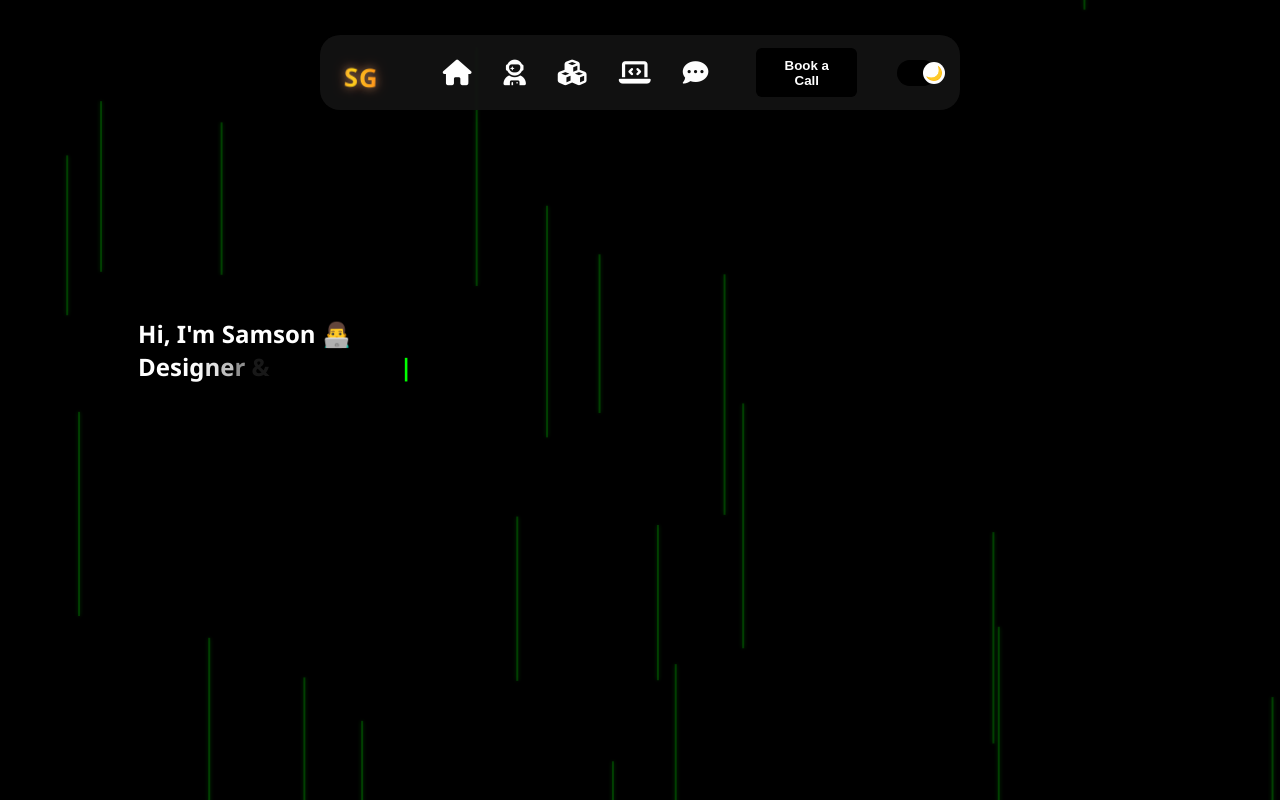
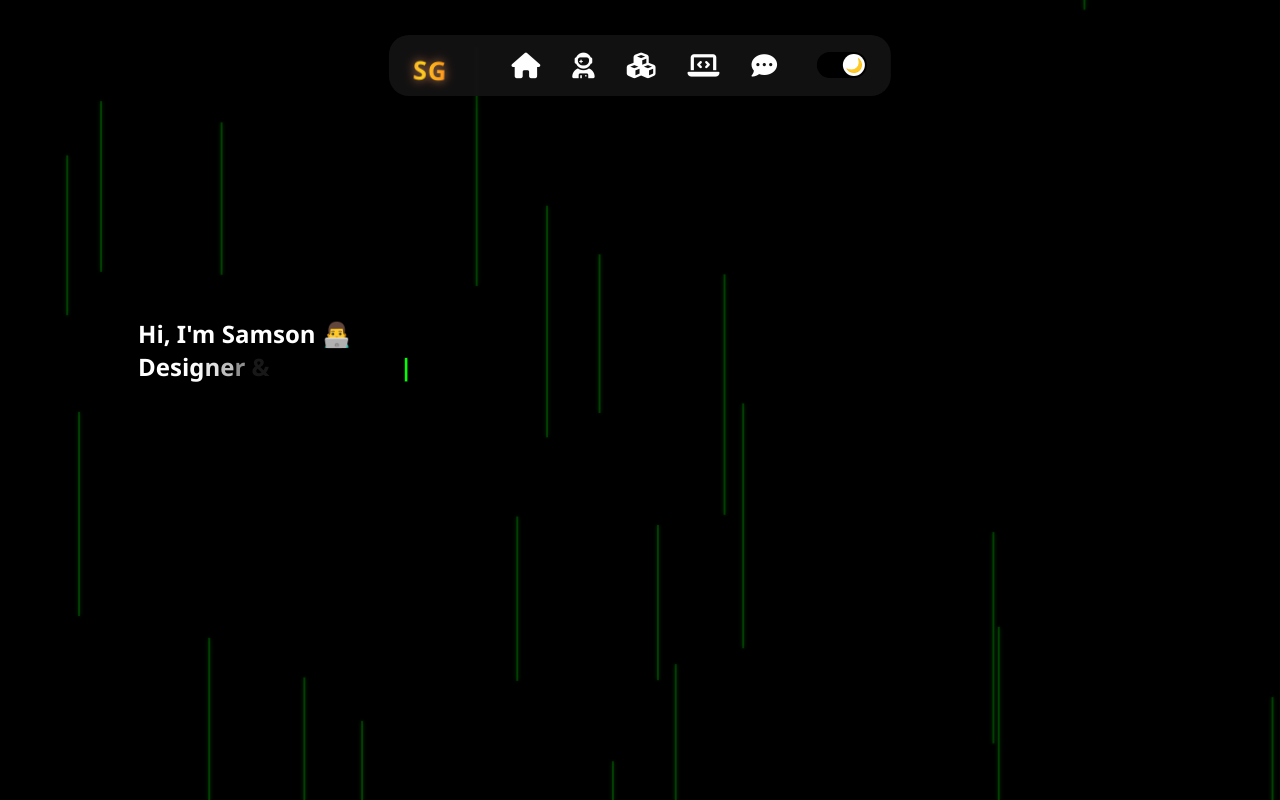
Before and after one commit to Samson-Glory/samson-portfolio, a React (Vite) app: page / in a window 1280 px wide. Built offline with nearby package versions, Linux system fonts and the light colour scheme.

Commit message:
Update navbar and about sections

```diff
--- a/src/components/About/About.css
+++ b/src/components/About/About.css
@@ -43,5 +43,4 @@
 .highlight {
   display: inline-block;
   color: var(--text-color);
-  text-shadow: 0 0 6px var(--neon-soft), 0 0 12px var(--neon-soft);
 }
--- a/src/components/About/About.jsx
+++ b/src/components/About/About.jsx
@@ -54,8 +54,8 @@ export default function About() {
 
       <motion.p variants={fadeSlide}>
         Hello there — I'm Samson, part designer, part developer and a full‑time
-        pixel perfectionist with over 5 years of experience, born and bred in
-        Nigeria.
+        pixel perfectionist with years of experience in crafting beautiful,
+        user-friendly websites and applications.
       </motion.p>
 
       <motion.p variants={fadeSlide} className="bold">
--- a/src/components/Navbar/Navbar.css
+++ b/src/components/Navbar/Navbar.css
@@ -98,18 +98,6 @@
 .desktop-nav .nav-icons a:hover {
   transform: scale(1.2);
   color: #000;
-}
-
-/* Book a Call button */
-.desktop-nav .nav-button {
-  background: #000;
-  color: #fff;
-  border: none;
-  padding: 0.6rem 1.4rem;
-  border-radius: 6px;
-  font-weight: bold;
-  cursor: pointer;
-  margin-left: 1rem; /* space from icons */
 }
 
 /* ======================= Mobile Navbar ======================= */
--- a/src/components/Navbar/Navbar.jsx
+++ b/src/components/Navbar/Navbar.jsx
@@ -53,7 +53,6 @@ export default function Navbar({ mode, setMode }) {
             <a href="#contact" aria-label="Contact">
               <i className="fas fa-comment-dots"></i>
             </a>
-            <button className="nav-button">Book a Call</button>
 
             {/* Theme toggle slider */}
             <div className="theme-switch">
@@ -118,12 +117,6 @@ export default function Navbar({ mode, setMode }) {
               <a href="#contact" onClick={() => setMenuOpen(false)}>
                 Contact
               </a>
-              <button
-                className="nav-button mobile-call-button"
-                onClick={() => setMenuOpen(false)}
-              >
-                Book a Call
-              </button>
             </div>
           )}
         </nav>
```
